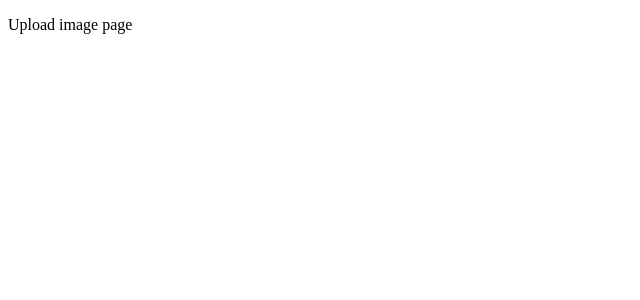
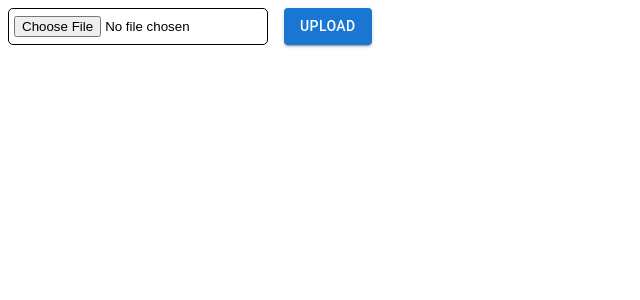
Before and after one commit to TrongNguyen101/upload-image-component, a React (Create React App) app in the folder front-end/: page /upload in a window 1280 px wide. Shown: the top 300 px of the page, without its empty margins (0-640 px from the left). Built offline with nearby package versions, Linux system fonts and the light colour scheme.

Commit message:
update code UploadRequest, UploadService, UploadImage page

```diff
--- a/front-end/src/pages/UploadImage/index.js
+++ b/front-end/src/pages/UploadImage/index.js
@@ -1,7 +1,54 @@
+import { useState } from "react";
+import { Button } from "@mui/material";
+import * as UploadService from "../../services/UploadService";
+
 function UploadImagePage() {
+  const [seleactedFile, setSelectedFile] = useState(null);
+  const [preview, setPreview] = useState(null);
+  const formData = new FormData();
+  formData.append("image", seleactedFile);
+
+  const fetchUpload = async () => {
+    const data = await UploadService.postFile(formData);
+    return data;
+  };
+
+  const handleFileChange = (e) => {
+    const file = e.target.files[0];
+    setSelectedFile(file);
+    setPreview(URL.createObjectURL(file));
+  };
+
+  const handleUpload = () => {
+    if (!seleactedFile) {
+      alert("Please select a file first");
+      return;
+    } else {
+      fetchUpload();
+    }
+  };
+
   return (
-    <div>
-      <p>Upload image page</p>
+    <div style={{ display: "flex", flexDirection: "row", gap: "1rem" }}>
+      <div
+        style={{
+          border: "1px solid black",
+          display: "flex",
+          alignItems: "center",
+          borderRadius: "5px",
+          paddingLeft: "5px",
+        }}
+      >
+        <input type="file" accept="image/*" onChange={handleFileChange} />
+        {preview && (
+          <img src={preview} alt="preview" style={{ width: "100px" }} />
+        )}
+      </div>
+      <div>
+        <Button variant="contained" onClick={handleUpload}>
+          upload
+        </Button>
+      </div>
     </div>
   );
 }
--- /dev/null
+++ b/front-end/src/services/UploadService/index.js
@@ -0,0 +1,14 @@
+import * as request from "../../utils/UploadRequest";
+
+export const postFile = async (file) => {
+    try {
+        const response = await request.post("Upload", file, {
+            headers: {
+                "Content-Type": "multipart/form-data",
+            },
+        });
+        return response.data.filePath;
+    } catch (error) {
+        console.log(error);
+    }
+}
--- /dev/null
+++ b/front-end/src/utils/UploadRequest/index.js
@@ -0,0 +1,6 @@
+import request from "../BaseURL";
+
+export const post = async (path, data, option = {}) => {
+    const response = await request.post(path, data, option);
+    return response;
+};
```
